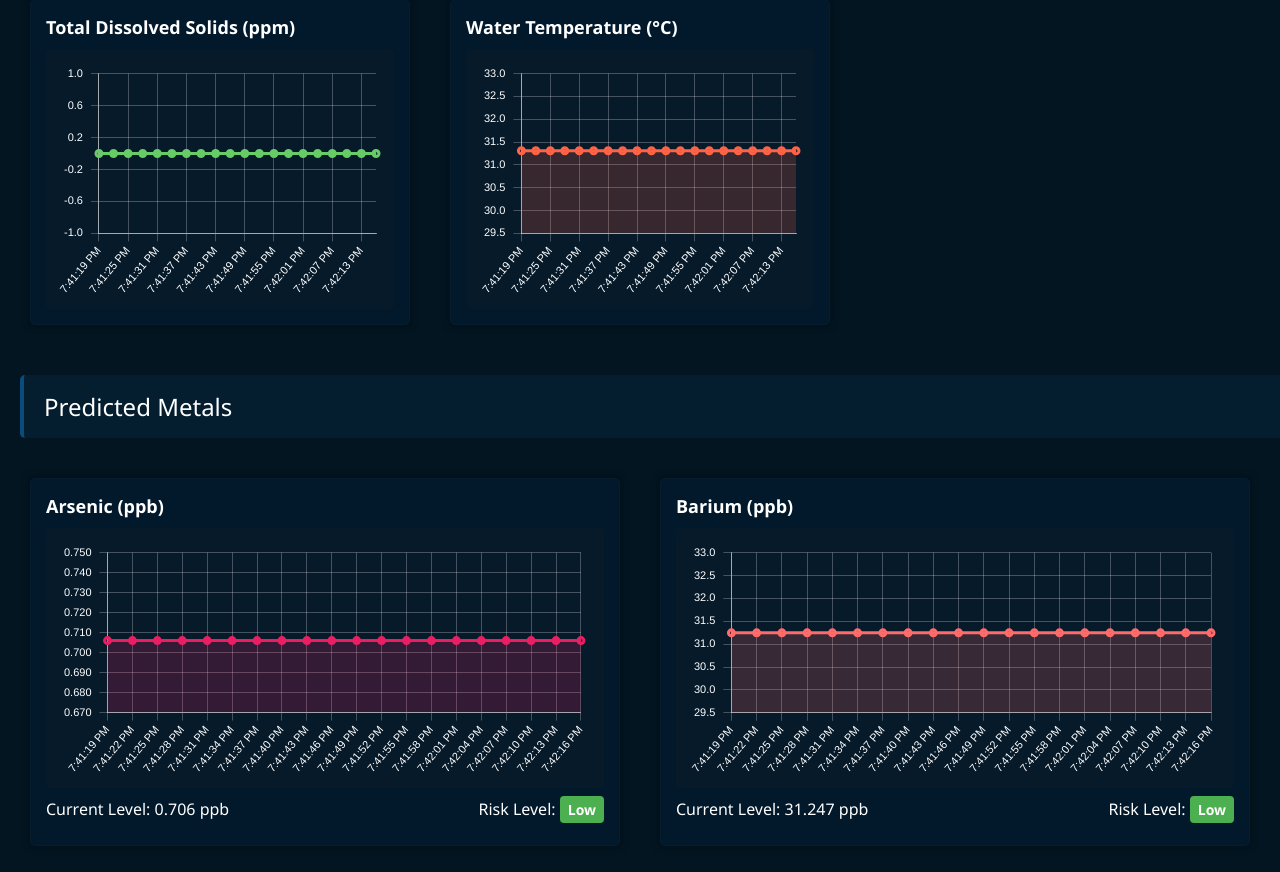
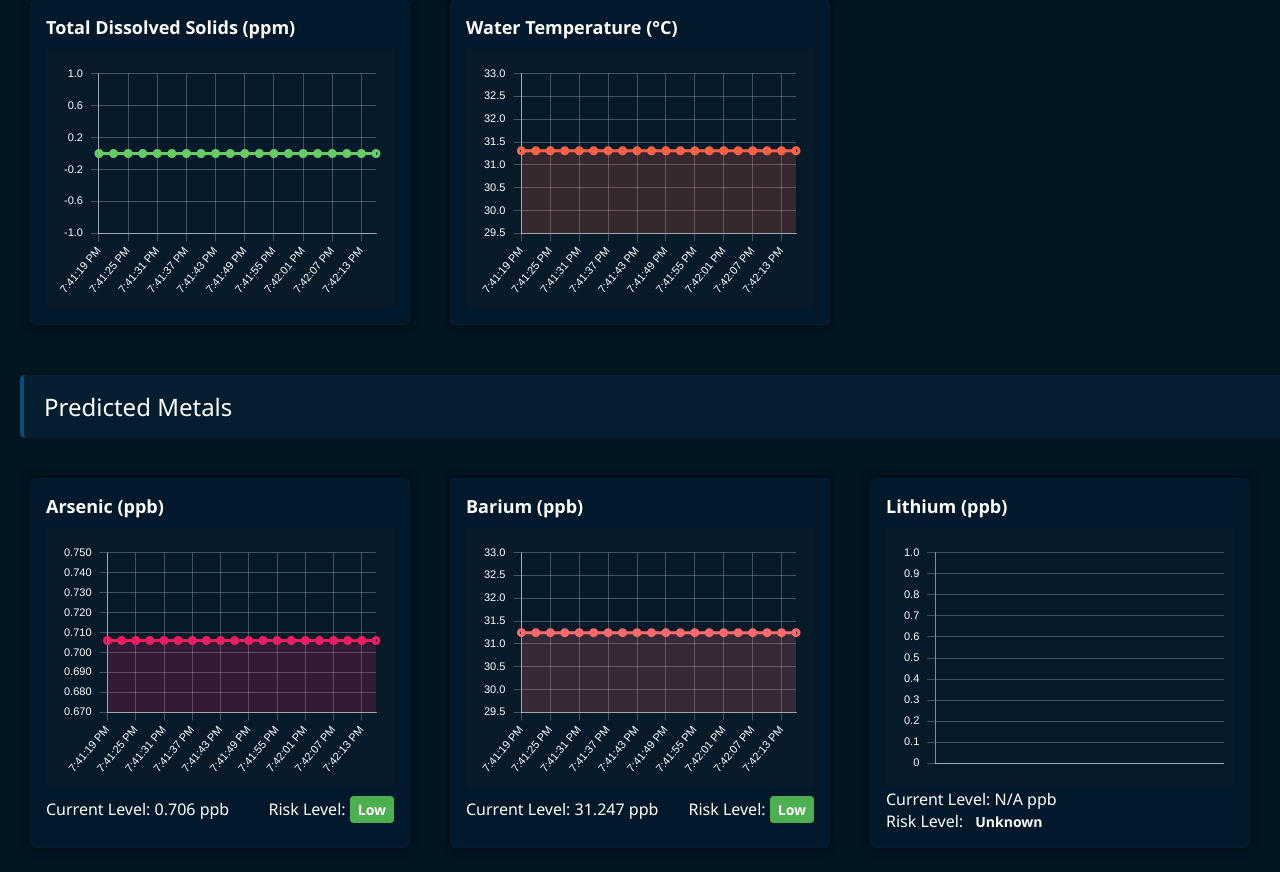
Before and after one commit to azzan02/Water-Quality-Dashboard, a Flask app: page / in a window 1280 px wide. Shown: the part 819-1691 px from the top of the page. Run offline with Flask 3, Linux system fonts and the light colour scheme; data comes from the database, SQL or seed files in the repository; both versions use the stored data as it was after the commit; data that the repository does not hold is empty.

Commit message:
Lithium model

```diff
--- a/app.py
+++ b/app.py
@@ -36,6 +36,10 @@ arsenic_model = None
 BARIUM_MODEL_PATH = 'BARIUM_DISSOLVED_µG_L_model.pkl'
 barium_model = None
 
+# Load the barium prediction model
+LITHIUM_MODEL_PATH = 'LITHIUM_DISSOLVED_µG_L_model.pkl'
+lithium_model = None
+
 def load_models():
     global arsenic_model, barium_model
     try:
@@ -52,6 +56,14 @@ def load_models():
             print(f"Successfully loaded barium prediction model from {BARIUM_MODEL_PATH}")
         else:
             print(f"Warning: Barium model file {BARIUM_MODEL_PATH} not found at path: {os.path.abspath(BARIUM_MODEL_PATH)}")
+
+        print(f"Attempting to load barium model from {os.path.abspath(BARIUM_MODEL_PATH)}")
+        if os.path.exists(LITHIUM_MODEL_PATH):
+            lithium_model = joblib.load(LITHIUM_MODEL_PATH)
+            print(f"Successfully loaded lithium prediction model from {LITHIUM_MODEL_PATH}")
+        else:
+            print(f"Warning: Lithium model file {LITHIUM_MODEL_PATH} not found at path: {os.path.abspath(LITHIUM_MODEL_PATH)}")
+
     except Exception as e:
         print(f"Error loading models: {str(e)}")
         print(traceback.format_exc())  # More detailed error info
@@ -101,6 +113,29 @@ def predict_barium(ph, tds, ec, do, temp):
         print(f"Error predicting barium: {str(e)}")
         return None
 
+# Function to predict barium concentration
+def predict_lithium(ph, tds, ec, do, temp):
+    try:
+        if lithium_model is None:
+            print("Warning: No lithium model loaded, cannot predict barium")
+            return None
+
+        # Create DataFrame with named features
+        features = pd.DataFrame([[ph, tds, ec, do, temp]],
+                              columns=['ELECTRICAL CONDUCTIVITY (µS/CM)',
+                                     'PH MERGED (PH)',
+                                     'TEMPERATURE WATER MERGED (DEG C)',
+                                     'OXYGEN DISSOLVED MERGED (MG/L)',
+                                     'TOTAL DISSOLVED SOLIDS MERGED (MG/L)'])
+
+        prediction = lithium_model.predict(features)[0]
+
+        # Return the prediction rounded to 3 decimal places
+        return round(float(prediction), 3)
+    except Exception as e:
+        print(f"Error predicting lithium: {str(e)}")
+        return None
+
 # ---------- Database Helpers ----------
 def get_db():
     db = getattr(g, '_database', None)
@@ -129,6 +164,7 @@ def init_db():
             Temp REAL,
             Arsenic REAL,
             Barium REAL,
+            Lithium REAL,
             Lat TEXT,
             Lon TEXT,
             period_id INTEGER
@@ -174,6 +210,14 @@ def init_db():
         try:
             db.execute('ALTER TABLE sensor_data ADD COLUMN Barium REAL')
             print("Added Barium column to existing database")
+        except sqlite3.OperationalError as e:
+            if "duplicate column name" not in str(e):
+                print(f"Note: {e}")
+
+        # Check if Lithium column exists, if not add it
+        try:
+            db.execute('ALTER TABLE sensor_data ADD COLUMN Lithium REAL')
+            print("Added Lithium column to existing database")
         except sqlite3.OperationalError as e:
             if "duplicate column name" not in str(e):
                 print(f"Note: {e}")
@@ -327,6 +371,21 @@ def receive_data():
         else:
             print("Missing one or more parameters required for barium prediction")
 
+        # Predict lithium concentration if we have all required parameters
+        if all(k in data and data[k] is not None for k in ['pH', 'TDS', 'EC', 'DO', 'Temp']):
+            lithium_prediction = predict_lithium(
+                data['pH'],
+                data['TDS'],
+                data['EC'],
+                data['DO'],
+                data['Temp']
+            )
+            if lithium_prediction is not None:
+                data['Lithium'] = lithium_prediction
+                print(f"Predicted lithium concentration: {lithium_prediction}")
+        else:
+            print("Missing one or more parameters required for lithium prediction")
+
         with data_lock:
             latest_data = data.copy()
             print(f"Updated latest_data: {latest_data}")
@@ -337,7 +396,7 @@ def receive_data():
 
         # Save to database
         db = get_db()
-        db.execute('''INSERT INTO sensor_data (timestamp, pH, EC, TDS, DO, Temp, Arsenic, Barium, Lat, Lon, period_id)
+        db.execute('''INSERT INTO sensor_data (timestamp, pH, EC, TDS, DO, Temp, Arsenic, Barium, Lithium, Lat, Lon, period_id)
                       VALUES (?, ?, ?, ?, ?, ?, ?, ?, ?, ?, ?)''', (
                           timestamp,
                           data.get('pH'),
@@ -347,6 +406,7 @@ def receive_data():
                           data.get('Temp'),
                           data.get('Arsenic'),
                           data.get('Barium'),
+                          data.get('Lithium'),
                           data.get('Lat'),
                           data.get('Lon'),
                           period_id
--- a/static/main.js
+++ b/static/main.js
@@ -135,6 +135,7 @@ const tdsChart = createLineChart(document.getElementById('tdsChart'), 'TDS', '#6
 const tempChart = createLineChart(document.getElementById('tempChart'), 'Temperature', '#ff6347'); // Tomato
 const arsenicChart = createLineChart(document.getElementById('arsenicChart'), 'Arsenic', '#e91e63'); // Pink
 const bariumChart = createLineChart(document.getElementById('bariumChart'), 'Barium', '#ff6b6b'); // Coral red
+const lithiumChart = createLineChart(document.getElementById('lithiumChart'), 'Lithium', '#0000FF'); // Blue
 log("Charts created");
 
 // Function to update risk level indicator based on arsenic concentration
@@ -203,6 +204,46 @@ function updateBariumRiskLevel(bariumValue) {
     riskLevelEl.classList.add('risk-medium');
   }
   else if (bariumValue <= 2000) { // EPA limit
+    riskLevelEl.textContent = 'High';
+    riskLevelEl.classList.add('risk-high');
+  }
+  else {
+    riskLevelEl.textContent = 'Very High';
+    riskLevelEl.classList.add('risk-veryhigh');
+  }
+}
+
+// Function to update barium risk level indicator
+function updateLithiumRiskLevel(lithiumValue) {
+  const currentLithiumEl = document.getElementById('currentLithium');
+  const riskLevelEl = document.getElementById('lithiumRiskLevel');
+
+  if (!currentLithiumEl || !riskLevelEl) {
+    return; // Elements not found, possibly on a different page
+  }
+
+  // Update the current value
+  currentLithiumEl.textContent = lithiumValue !== null && lithiumValue !== undefined ?
+                              lithiumValue.toFixed(3) : 'N/A';
+
+  // Clear previous risk classes
+  riskLevelEl.classList.remove('risk-low', 'risk-medium', 'risk-high', 'risk-veryhigh');
+
+  // Set risk level based on EPA standards for barium in drinking water
+  // EPA Maximum Contaminant Level (MCL) for Barium is 2000 ppb (2 mg/L)
+  if (lithiumValue === null || lithiumValue === undefined) {
+    riskLevelEl.textContent = 'Unknown';
+    riskLevelEl.style.backgroundColor = '#888'; // Grey for unknown
+  }
+  else if (lithiumValue <= 7) { // Very conservative limit
+    riskLevelEl.textContent = 'Low';
+    riskLevelEl.classList.add('risk-low');
+  }
+  else if (lithiumValue <= 15) { // Half the EPA limit
+    riskLevelEl.textContent = 'Medium';
+    riskLevelEl.classList.add('risk-medium');
+  }
+  else if (lithiumValue <= 40) { // EPA limit
     riskLevelEl.textContent = 'High';
     riskLevelEl.classList.add('risk-high');
   }
@@ -297,6 +338,8 @@ function updateCharts(data) {
     arsenicChart.data.datasets[0].data = [];
     bariumChart.data.labels = [];
     bariumChart.data.datasets[0].data = [];
+    lithiumChart.data.labels = [];
+    lithiumChart.data.datasets[0].data = [];
 
     log(`Processing ${sensorData.length} data points`);
 
@@ -341,6 +384,12 @@ function updateCharts(data) {
         bariumChart.data.labels.push(time);
         bariumChart.data.datasets[0].data.push(parseFloat(item.Barium));
       }
+
+      // Add Lithium data processing
+      if (item.Lithium !== undefined && item.Lithium !== null) {
+        lithiumChart.data.labels.push(time);
+        lithiumChart.data.datasets[0].data.push(parseFloat(item.Lithium));
+      }
     });
 
     // Update GPS info if available (use latest data from the main 'data' object received)
@@ -361,6 +410,11 @@ function updateCharts(data) {
     // Update barium risk level indicator (use latest data)
     if (data.Barium !== undefined && data.Barium !== null) {
       updateBariumRiskLevel(parseFloat(data.Barium));
+    }
+
+    // Update lithium risk level indicator (use latest data)
+    if (data.Lithium !== undefined && data.Lithium !== null) {
+      updateLithiumRiskLevel(parseFloat(data.Lithium));
     }
 
     // Update all charts
@@ -550,6 +604,11 @@ fetch('/lora/history') // Endpoint for historical data
         updateBariumRiskLevel(parseFloat(latestReading.Barium));
       }
 
+      // Update lithium risk level with the most recent reading
+      if (latestReading && latestReading.Lithium !== undefined && latestReading.Lithium !== null) {
+        updateLithiumRiskLevel(parseFloat(latestReading.Lithium));
+      }
+
       // Process GPS data from all historical points to create the path
       pathCoordinates = [];
       sensorData.forEach(point => {
@@ -637,3 +696,6 @@ updateArsenicRiskLevel(null);
 
 // Initialize the barium risk level indicator
 updateBariumRiskLevel(null);
+
+// Initialize the barium risk level indicator
+updateLithiumRiskLevel(null);
--- a/templates/index.html
+++ b/templates/index.html
@@ -233,6 +233,14 @@
         <div class="barium-indicator">
           <div>Current Level: <span id="currentBarium">N/A</span> ppb</div>
           <div>Risk Level: <span id="bariumRiskLevel" class="risk-level">Unknown</span></div>
+        </div>
+      </div>
+      <div class="panel">
+        <h2>Lithium (ppb)</h2>
+        <div class="chart-container"><canvas id="lithiumChart"></canvas></div>
+        <div class="lithium-indicator">
+          <div>Current Level: <span id="currentLithium">N/A</span> ppb</div>
+          <div>Risk Level: <span id="LithiumRiskLevel" class="risk-level">Unknown</span></div>
         </div>
       </div>
     </div>
```
Also changed, not shown: templates/period_data.html (+11 -1 lines), database.db.
